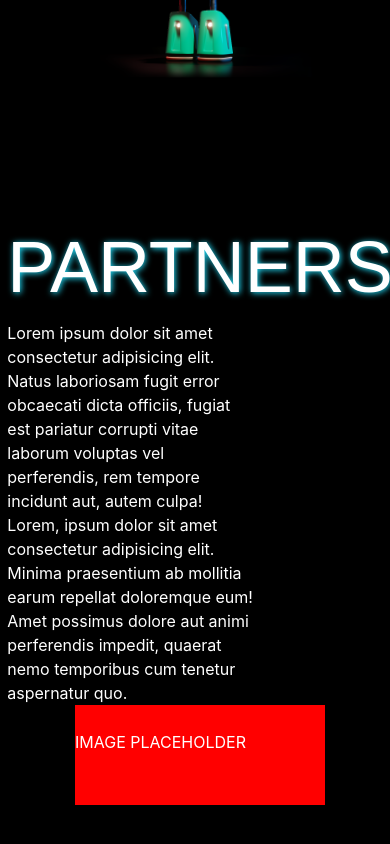
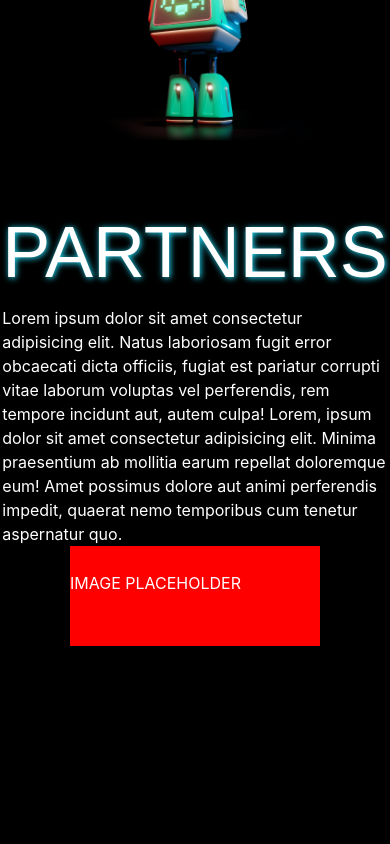
Before and after one commit to PedroLealLopes/rustbots-website, a Next.js app: page / in a window 390 px wide. Shown: the part 656-1500 px from the top of the page. Built offline with nearby package versions, Linux system fonts and the light colour scheme; a web font is replaced by a local one.

Commit message:
@media only screen changes
@media only screen changes

```diff
--- /dev/null
+++ b/components/meet-the-team.tsx
@@ -0,0 +1,9 @@
+import React, {FC} from 'react'
+
+export const MeetTheTeam: FC = () => {
+  return (
+    <div>
+
+    </div>
+  )
+}
--- a/pages/index.tsx
+++ b/pages/index.tsx
@@ -1,6 +1,7 @@
 import type { NextPage } from 'next'
 import {GetThemAll} from '../components/get-them-all'
 import {Partners} from '../components/partners'
+import {MeetTheTeam} from '../components/meet-the-team'
 
 const Home: NextPage = () => {
   return (
@@ -13,6 +14,7 @@ const Home: NextPage = () => {
 
     <GetThemAll />
     <Partners />
+    <MeetTheTeam />
     </div>
   )
 }
--- a/styles/globals.css
+++ b/styles/globals.css
@@ -110,7 +110,7 @@ a {
   }
 
   .content p {
-    width: 250px;
+    width: 100% !important;
     font-size: 1rem;
   }
 
@@ -118,4 +118,14 @@ a {
     width: 250px;
     height: 250px;
   }
+
+  .Partners {
+  display: flex;
+  flex-flow: column nowrap;
+  padding: 10px 25px;
+  height: 100vh;
+  width: 100vw;
+  color: white;
+  align-items: center;
 }
+}
```
